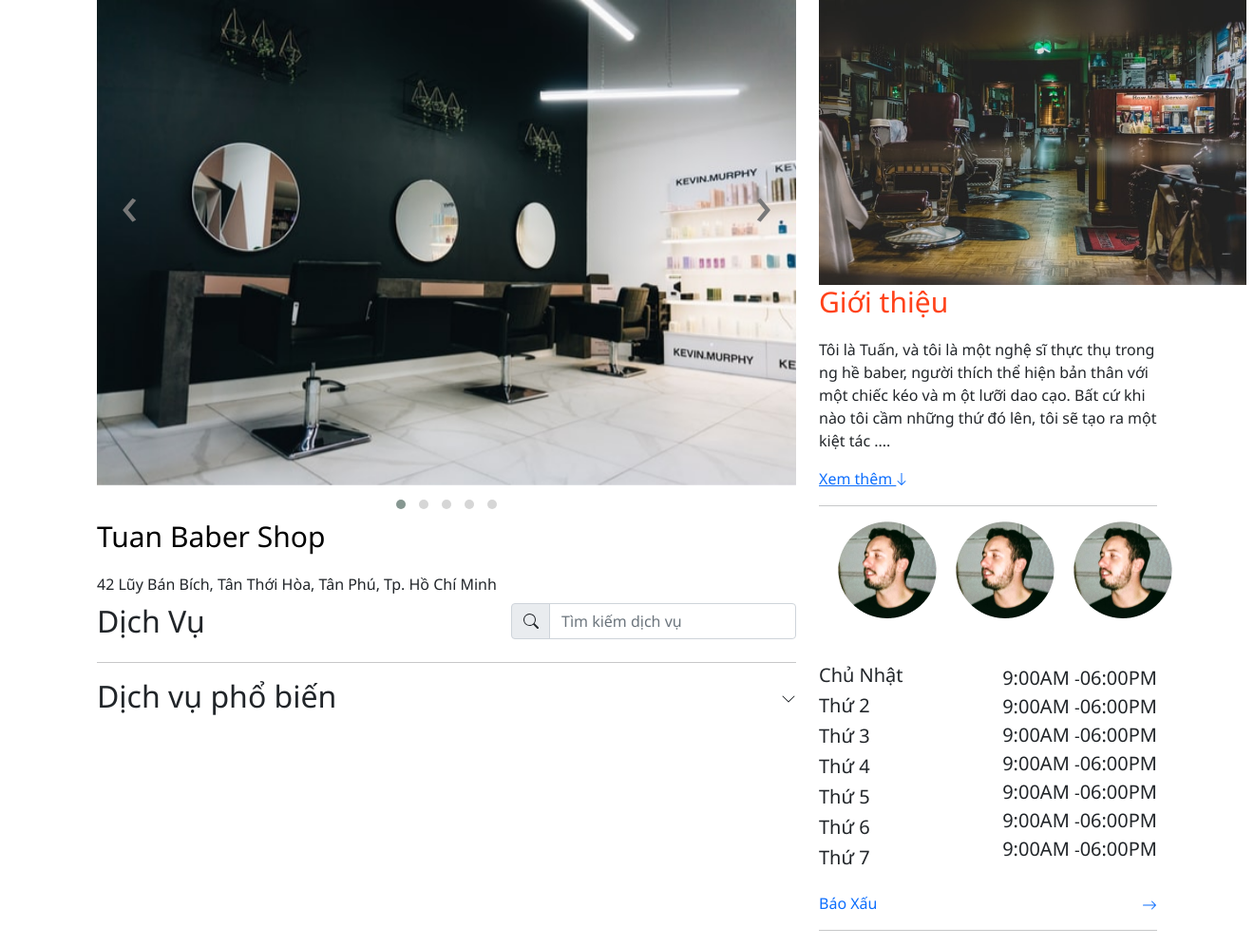
After one commit to 5T1STeam/Booking-Hairdresser, a PHP site: page /html/detailShop.html in a window 1320 px wide. The commit adds this page. Shown: the whole page at 95% size. Run offline with PHP 8.4, Linux system fonts and the light colour scheme; some libraries are stand-ins or nearby versions.

Commit message:
Create DetailShop

```diff
--- a/css/App.css
+++ b/css/App.css
@@ -13,3 +13,61 @@ h1 {
 .checked {
     color: #ff421a;
 }
+
+.img1 {
+    height: 300px;
+}
+
+.imgs {
+    padding-left: 20px;
+}
+
+.timeWork {
+    width: 100%;
+    display: flex;
+    /* margin: auto; */
+    /* flex-wrap: wrap; */
+}
+
+.day {
+    flex-basis: 50%;
+    text-align: left;
+}
+
+.time {
+    flex-basis: 50%;
+    text-align: right;
+}
+
+.day h3 {
+    font-size: 20px !important;
+}
+
+.time span {
+    font-size: 20px !important;
+}
+
+.report a {
+    text-decoration: none;
+}
+
+.h1Detail {
+    color: black;
+}
+
+.service {
+    width: 100%;
+    display: flex;
+    justify-content: space-between;
+    margin-bottom: 10px;
+}
+
+
+/* .serviceName {
+    flex-basis: 50%;
+} */
+
+.searchService {
+    width: 300px;
+    height: 40px;
+}
--- /dev/null
+++ b/html/detailShop.html
@@ -0,0 +1,152 @@
+<!DOCTYPE html>
+<html lang="en">
+
+<head>
+    <meta charset="UTF-8">
+    <meta http-equiv="X-UA-Compatible" content="IE=edge">
+    <meta name="viewport" content="width=device-width, initial-scale=1.0">
+    <title>Document</title>
+    <meta charset="UTF-8">
+    <meta http-equiv="X-UA-Compatible" content="IE=edge">
+    <meta name="viewport" content="width=device-width, initial-scale=1.0">
+    <title>Document</title>
+    <link rel="stylesheet" href="https://cdnjs.cloudflare.com/ajax/libs/font-awesome/4.7.0/css/font-awesome.min.css">
+    <link rel="stylesheet" href="https://stackpath.bootstrapcdn.com/bootstrap/4.2.1/css/bootstrap.min.css" integrity="sha384-GJzZqFGwb1QTTN6wy59ffF1BuGJpLSa9DkKMp0DgiMDm4iYMj70gZWKYbI706tWS" crossorigin="anonymous">
+    <link href="https://cdn.jsdelivr.net/npm/bootstrap@5.1.0/dist/css/bootstrap.min.css" rel="stylesheet" integrity="sha384-KyZXEAg3QhqLMpG8r+8fhAXLRk2vvoC2f3B09zVXn8CA5QIVfZOJ3BCsw2P0p/We" crossorigin="anonymous">
+    <link rel="stylesheet" href="../css/owl.carousel.min.css">
+    <link rel="stylesheet" href="../css/owl.theme.default.min.css">
+    <link rel="stylesheet" href="../css/App.css">
+
+    <style>
+        .owl-prev {
+            left: 20px;
+        }
+
+        .owl-next {
+            right: 20px;
+        }
+
+        .owl-prev,
+        .owl-next {
+            position: absolute;
+            top: 30%;
+        }
+
+        .owl-prev span,
+        .owl-next span {
+            font-size: 60px;
+            color: #787878;
+        }
+
+        .owl-theme .owl-nav [class*="owl-"]:hover {
+            background-color: transparent;
+        }
+    </style>
+</head>
+
+<body>
+    <div class="container">
+        <div class="content">
+            <div class="row">
+                <div class="col-8 content-left">
+                    <div class="owl-carousel owl-theme">
+                        <div class="item"><img src="../source/img/5.jpg" alt=""></div>
+                        <div class="item"><img src="../source/img/5.jpg" alt=""></div>
+                        <div class="item"><img src="../source/img/5.jpg" alt=""></div>
+                        <div class="item"><img src="../source/img/5.jpg" alt=""></div>
+                        <div class="item"><img src="../source/img/5.jpg" alt=""></div>
+                    </div>
+                    <div class="shopInfo mb-2">
+                        <h1 class="h1Detail">Tuan Baber Shop</h1>
+                        <div class="address">42 Lũy Bán Bích, Tân Thới Hòa, Tân Phú, Tp. Hồ Chí Minh</div>
+                    </div>
+                    <div class="service">
+                        <div class="serviceName">
+                            <h2>Dịch Vụ</h2>
+                        </div>
+                        <div class="searchService">
+                            <form action="https://www.youtube.com">
+                                <div class="input-group ">
+                                    <div class="input-group-prepend">
+                                        <button class="input-group-text" id="basic-addon1"><svg xmlns="http://www.w3.org/2000/svg" width="16" height="16" fill="currentColor" class="bi bi-search" viewBox="0 0 16 16">
+                                    <path d="M11.742 10.344a6.5 6.5 0 1 0-1.397 1.398h-.001c.03.04.062.078.098.115l3.85 3.85a1 1 0 0 0 1.415-1.414l-3.85-3.85a1.007 1.007 0 0 0-.115-.1zM12 6.5a5.5 5.5 0 1 1-11 0 5.5 5.5 0 0 1 11 0z"/>
+                                  </svg></button>
+                                    </div>
+                                    <input type="text" class="form-control" placeholder="Tìm kiếm dịch vụ" aria-label="Tìm kiếm dịch vụ" aria-describedby="basic-addon1">
+
+                                </div>
+                            </form>
+                        </div>
+
+                    </div>
+                    <hr>
+                    <div class="div">
+                        <h2>Dịch vụ phổ biến <span class=" float-right"><svg xmlns="http://www.w3.org/2000/svg" width="16" height="16" fill="currentColor" class="bi bi-chevron-down" viewBox="0 0 16 16">
+                        <path fill-rule="evenodd" d="M1.646 4.646a.5.5 0 0 1 .708 0L8 10.293l5.646-5.647a.5.5 0 0 1 .708.708l-6 6a.5.5 0 0 1-.708 0l-6-6a.5.5 0 0 1 0-.708z"/>
+                      </svg></span></h2>
+                    </div>
+                </div>
+                <div class="col-4 content-right">
+                    <img src="../source/img/6.jpg" alt="" class=" img1">
+                    <h1>Giới thiệu</h1>
+                    <p>Tôi là Tuấn, và tôi là một nghệ sĩ thực thụ trong ng hề baber, người thích thể hiện bản thân với một chiếc kéo và m ột lưỡi dao cạo. Bất cứ khi nào tôi cầm những thứ đó lên, tôi sẽ tạo ra một kiệt tác ....</p>
+                    <a href="#">Xem thêm <svg xmlns="http://www.w3.org/2000/svg" width="16" height="16" fill="currentColor" class="bi bi-arrow-down" viewbox="2 2 16 16">
+                        <path fill-rule="evenodd" d="M8 1a.5.5 0 0 1 .5.5v11.793l3.146-3.147a.5.5 0 0 1 .708.708l-4 4a.5.5 0 0 1-.708 0l-4-4a.5.5 0 0 1 .708-.708L7.5 13.293V1.5A.5.5 0 0 1 8 1z"/>
+                      </svg></a>
+                    <hr>
+                    <div class="mb-5 d-flex flex-row justify-content-start align-items-start">
+                        <img src="../source/img/Ellipse 3-1.png" alt="" class="imgs">
+                        <img src="../source/img/Ellipse 3-1.png" alt="" class="imgs">
+                        <img src="../source/img/Ellipse 3-1.png" alt="" class="imgs">
+                    </div>
+
+                    <div class="timeWork">
+                        <div class="day">
+                            <h3>Chủ Nhật</h3>
+                            <h3>Thứ 2</h3>
+                            <h3>Thứ 3</h3>
+                            <h3>Thứ 4</h3>
+                            <h3>Thứ 5</h3>
+                            <h3>Thứ 6</h3>
+                            <h3>Thứ 7</h3>
+
+                        </div>
+                        <div class="time">
+                            <span>9:00AM <small>-</small>06:00PM</span><br>
+                            <span>9:00AM <small>-</small>06:00PM</span><br>
+                            <span>9:00AM <small>-</small>06:00PM</span><br>
+                            <span>9:00AM <small>-</small>06:00PM</span><br>
+                            <span>9:00AM <small>-</small>06:00PM</span><br>
+                            <span>9:00AM <small>-</small>06:00PM</span><br>
+                            <span>9:00AM <small>-</small>06:00PM</span><br>
+                        </div>
+                    </div>
+                    <div class="report mt-3 mb-1">
+                        <a href="#">Báo Xấu <span class="float-right"><svg xmlns="http://www.w3.org/2000/svg" width="16" height="16" fill="currentColor" class="bi bi-arrow-right" viewBox="0 0 16 16">
+                            <path fill-rule="evenodd" d="M1 8a.5.5 0 0 1 .5-.5h11.793l-3.147-3.146a.5.5 0 0 1 .708-.708l4 4a.5.5 0 0 1 0 .708l-4 4a.5.5 0 0 1-.708-.708L13.293 8.5H1.5A.5.5 0 0 1 1 8z"/>
+                          </svg></span></a>
+
+                    </div>
+                    <hr>
+                </div>
+            </div>
+        </div>
+
+    </div>
+
+    <script src="https://code.jquery.com/jquery-3.6.0.min.js"></script>
+    <script src="https://cdn.jsdelivr.net/npm/@popperjs/core@2.9.3/dist/umd/popper.min.js" integrity="sha384-eMNCOe7tC1doHpGoWe/6oMVemdAVTMs2xqW4mwXrXsW0L84Iytr2wi5v2QjrP/xp" crossorigin="anonymous"></script>
+    <script src="https://cdn.jsdelivr.net/npm/bootstrap@5.1.0/dist/js/bootstrap.min.js" integrity="sha384-cn7l7gDp0eyniUwwAZgrzD06kc/tftFf19TOAs2zVinnD/C7E91j9yyk5//jjpt/" crossorigin="anonymous"></script>
+    <script src="../js/owl.carousel.min.js"></script>
+    <script>
+        $('.owl-carousel').owlCarousel({
+            items: 1,
+            dots: true,
+            loop: true,
+            nav: true,
+
+        })
+    </script>
+</body>
+
+</html>
```
